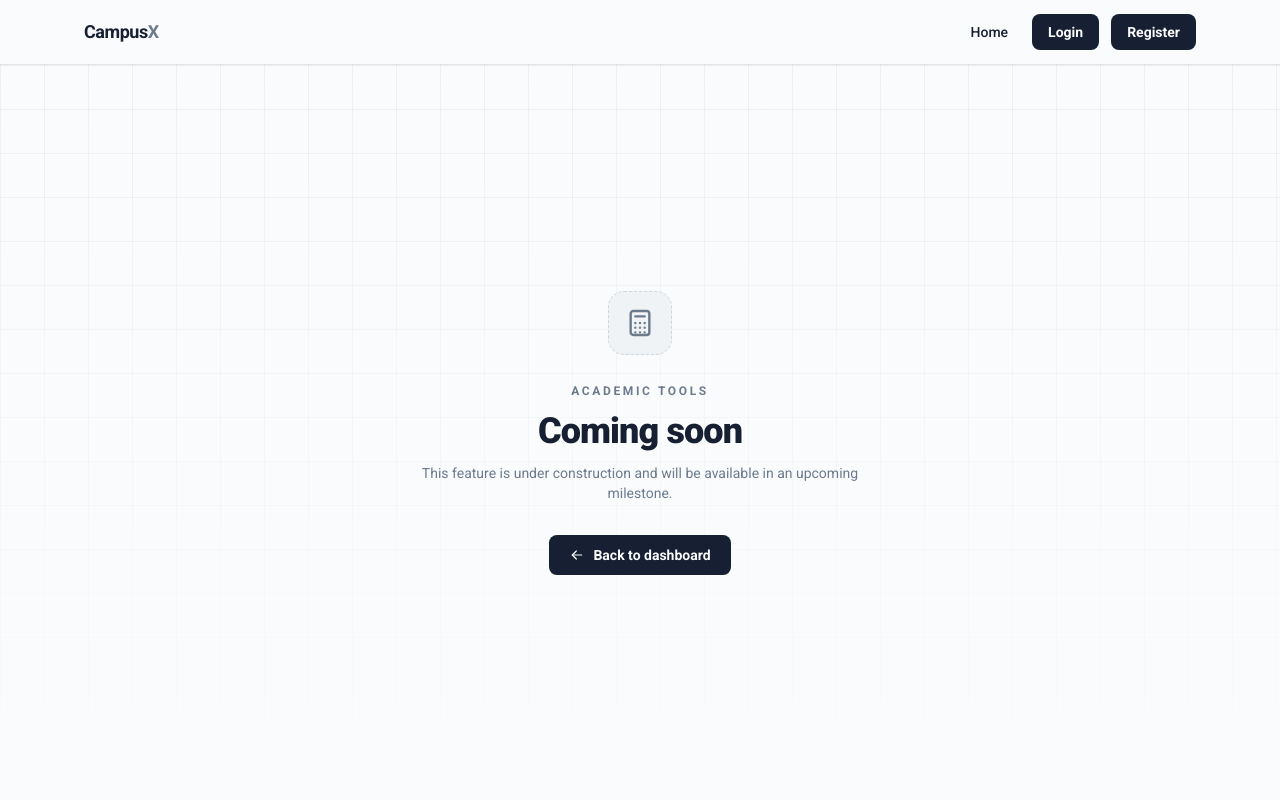
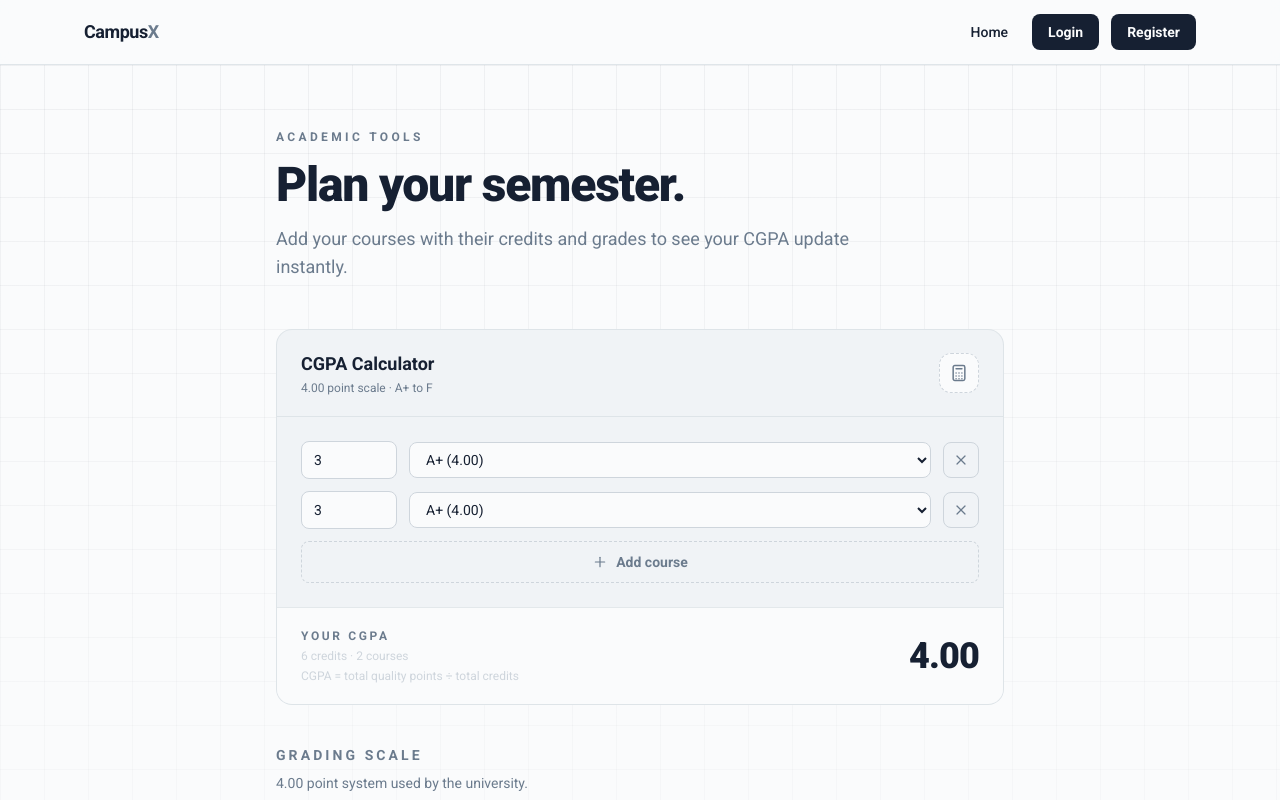
Before and after one commit to Ahnaf181419/CampusX-Web, a React (Vite) app in the folder client/: page /tools in a window 1280 px wide. Shown: the top 800 px of the page. Built offline with nearby package versions, Linux system fonts and the light colour scheme.

Commit message:
CGPA Calculator add

```diff
--- a/client/src/App.jsx
+++ b/client/src/App.jsx
@@ -5,6 +5,7 @@ import Home from "./pages/Home"
 import Login from "./pages/Login"
 import Register from "./pages/Register"
 import Faq from "./pages/Faq"
+import Tools from "./pages/Tools"
 
 export default function App() {
   return (
@@ -25,7 +26,7 @@ export default function App() {
         <Route path="/faq" element={<Faq />} />
         <Route path="/lost-found" element={<Placeholder icon="package" name="Lost & Found" />} />
         <Route path="/marketplace" element={<Placeholder icon="tag" name="Marketplace" />} />
-        <Route path="/tools" element={<Placeholder icon="calculator" name="Academic Tools" />} />
+        <Route path="/tools" element={<Tools />} />
 
         <Route path="*" element={<Navigate to="/" replace />} />
       </Routes>
--- a/client/src/components/Icons.jsx
+++ b/client/src/components/Icons.jsx
@@ -79,6 +79,24 @@ export function Icon({ name, className }) {
     )
   }
 
+  if (name === "plus") {
+    return (
+      <svg viewBox="0 0 24 24" className={className} fill="none" stroke="currentColor" strokeWidth="1.8" strokeLinecap="round" strokeLinejoin="round" aria-hidden="true">
+        <path d="M5 12h14" />
+        <path d="M12 5v14" />
+      </svg>
+    )
+  }
+
+  if (name === "x") {
+    return (
+      <svg viewBox="0 0 24 24" className={className} fill="none" stroke="currentColor" strokeWidth="1.8" strokeLinecap="round" strokeLinejoin="round" aria-hidden="true">
+        <path d="M18 6 6 18" />
+        <path d="m6 6 12 12" />
+      </svg>
+    )
+  }
+
   if (name === "chevronDown") {
     return (
       <svg viewBox="0 0 24 24" className={className} fill="none" stroke="currentColor" strokeWidth="1.8" strokeLinecap="round" strokeLinejoin="round" aria-hidden="true">
--- /dev/null
+++ b/client/src/pages/Tools.jsx
@@ -0,0 +1,187 @@
+import { useState } from "react"
+import { Icon } from "../components/Icons"
+
+const gradingScale = [
+  { grade: "A+", points: 4, range: "80% and above" },
+  { grade: "A", points: 3.75, range: "75% to less than 80%" },
+  { grade: "A-", points: 3.5, range: "70% to less than 75%" },
+  { grade: "B+", points: 3.25, range: "65% to less than 70%" },
+  { grade: "B", points: 3, range: "60% to less than 65%" },
+  { grade: "B-", points: 2.75, range: "55% to less than 60%" },
+  { grade: "C+", points: 2.5, range: "50% to less than 55%" },
+  { grade: "C", points: 2.25, range: "45% to less than 50%" },
+  { grade: "D", points: 2, range: "40% to less than 45%" },
+  { grade: "F", points: 0, range: "below 40%" },
+]
+
+export default function Tools() {
+  const [rows, setRows] = useState([
+    { credits: "3", grade: "A+" },
+    { credits: "3", grade: "A+" },
+  ])
+
+  let totalCredits = 0
+  let totalQualityPoints = 0
+
+  for (const row of rows) {
+    const credits = Number(row.credits) || 0
+    const grade = gradingScale.find((g) => g.grade === row.grade)
+    totalCredits += credits
+    totalQualityPoints += credits * grade.points
+  }
+
+  const cgpa =
+    totalCredits > 0
+      ? (totalQualityPoints / totalCredits).toFixed(2)
+      : "0.00"
+
+  function updateRow(index, field, value) {
+    const nextRows = rows.map((row, i) =>
+      i === index ? { ...row, [field]: value } : row
+    )
+    setRows(nextRows)
+  }
+
+  function addRow() {
+    setRows([...rows, { credits: "3", grade: "A+" }])
+  }
+
+  function removeRow(index) {
+    setRows(rows.filter((row, i) => i !== index))
+  }
+
+  return (
+    <main className="relative min-h-[calc(100vh-4rem)] overflow-hidden">
+      <div className="blueprint-grid absolute inset-0" aria-hidden="true"></div>
+      <div className="absolute inset-0 bg-gradient-to-b from-transparent to-background" aria-hidden="true"></div>
+
+      <div className="relative mx-auto max-w-3xl px-5 py-16">
+        <p className="rise-in text-xs font-bold uppercase tracking-[0.28em] text-secondary">
+          Academic Tools
+        </p>
+
+        <h1 className="rise-in mt-4 text-4xl font-black tracking-tight sm:text-5xl">
+          Plan your semester.
+        </h1>
+
+        <p className="rise-in mt-4 max-w-xl text-lg text-secondary">
+          Add your courses with their credits and grades to see your CGPA
+          update instantly.
+        </p>
+
+        <div className="rise-in mt-12 overflow-hidden rounded-2xl border border-muted/50 bg-surface">
+          <div className="flex items-center justify-between border-b border-muted/50 px-6 py-5">
+            <div>
+              <h2 className="text-lg font-bold">CGPA Calculator</h2>
+              <p className="mt-0.5 text-xs text-secondary">
+                4.00 point scale · A+ to F
+              </p>
+            </div>
+            <span className="flex h-10 w-10 items-center justify-center rounded-xl border border-dashed border-muted bg-background text-secondary">
+              <Icon name="calculator" className="h-5 w-5" />
+            </span>
+          </div>
+
+          <div className="space-y-3 px-6 py-6">
+            {rows.map((row, index) => (
+              <div key={index} className="flex flex-wrap items-center gap-3">
+                <label className="sr-only" htmlFor={`credits-${index}`}>
+                  Credits for course {index + 1}
+                </label>
+                <input
+                  id={`credits-${index}`}
+                  type="number"
+                  min="0"
+                  max="12"
+                  step="0.5"
+                  value={row.credits}
+                  onChange={(event) =>
+                    updateRow(index, "credits", event.target.value)
+                  }
+                  className="w-24 rounded-lg border border-muted bg-background px-3 py-2 text-sm"
+                />
+
+                <label className="sr-only" htmlFor={`grade-${index}`}>
+                  Grade for course {index + 1}
+                </label>
+                <select
+                  id={`grade-${index}`}
+                  value={row.grade}
+                  onChange={(event) =>
+                    updateRow(index, "grade", event.target.value)
+                  }
+                  className="flex-1 rounded-lg border border-muted bg-background px-3 py-2 text-sm"
+                >
+                  {gradingScale.map((g) => (
+                    <option key={g.grade} value={g.grade}>
+                      {g.grade} ({g.points.toFixed(2)})
+                    </option>
+                  ))}
+                </select>
+
+                <button
+                  type="button"
+                  onClick={() => removeRow(index)}
+                  aria-label={`Remove course ${index + 1}`}
+                  className="flex h-9 w-9 items-center justify-center rounded-lg border border-muted text-secondary hover:border-primary hover:text-primary"
+                >
+                  <Icon name="x" className="h-4 w-4" />
+                </button>
+              </div>
+            ))}
+
+            <button
+              type="button"
+              onClick={addRow}
+              className="flex w-full items-center justify-center gap-2 rounded-lg border border-dashed border-muted py-2.5 text-sm font-semibold text-secondary hover:border-primary hover:text-primary"
+            >
+              <Icon name="plus" className="h-4 w-4" />
+              Add course
+            </button>
+          </div>
+
+          <div className="flex items-center justify-between border-t border-muted/50 bg-background px-6 py-5">
+            <div>
+              <p className="text-xs font-bold uppercase tracking-[0.22em] text-secondary">
+                Your CGPA
+              </p>
+              <p className="mt-1 text-xs text-muted">
+                {totalCredits} credits · {rows.length} courses
+              </p>
+              <p className="mt-1 text-xs text-muted">
+                CGPA = total quality points ÷ total credits
+              </p>
+            </div>
+            <p className="text-4xl font-black tracking-tight text-primary">
+              {cgpa}
+            </p>
+          </div>
+        </div>
+
+        <div className="rise-in mt-10">
+          <h2 className="text-sm font-bold uppercase tracking-[0.22em] text-secondary">
+            Grading scale
+          </h2>
+          <p className="mt-2 text-sm text-secondary">
+            4.00 point system used by the university.
+          </p>
+
+          <div className="mt-4 overflow-hidden rounded-2xl border border-muted/50">
+            {gradingScale.map((g) => (
+              <div
+                key={g.grade}
+                className="flex items-center justify-between gap-4 border-b border-muted/50 bg-surface px-6 py-2.5 text-sm last:border-b-0"
+              >
+                <span className="w-10 font-bold">{g.grade}</span>
+                <span className="flex-1 text-secondary">{g.range}</span>
+                <span className="font-semibold text-primary">
+                  {g.points.toFixed(2)}
+                </span>
+              </div>
+            ))}
+          </div>
+        </div>
+      </div>
+    </main>
+  )
+}
```
